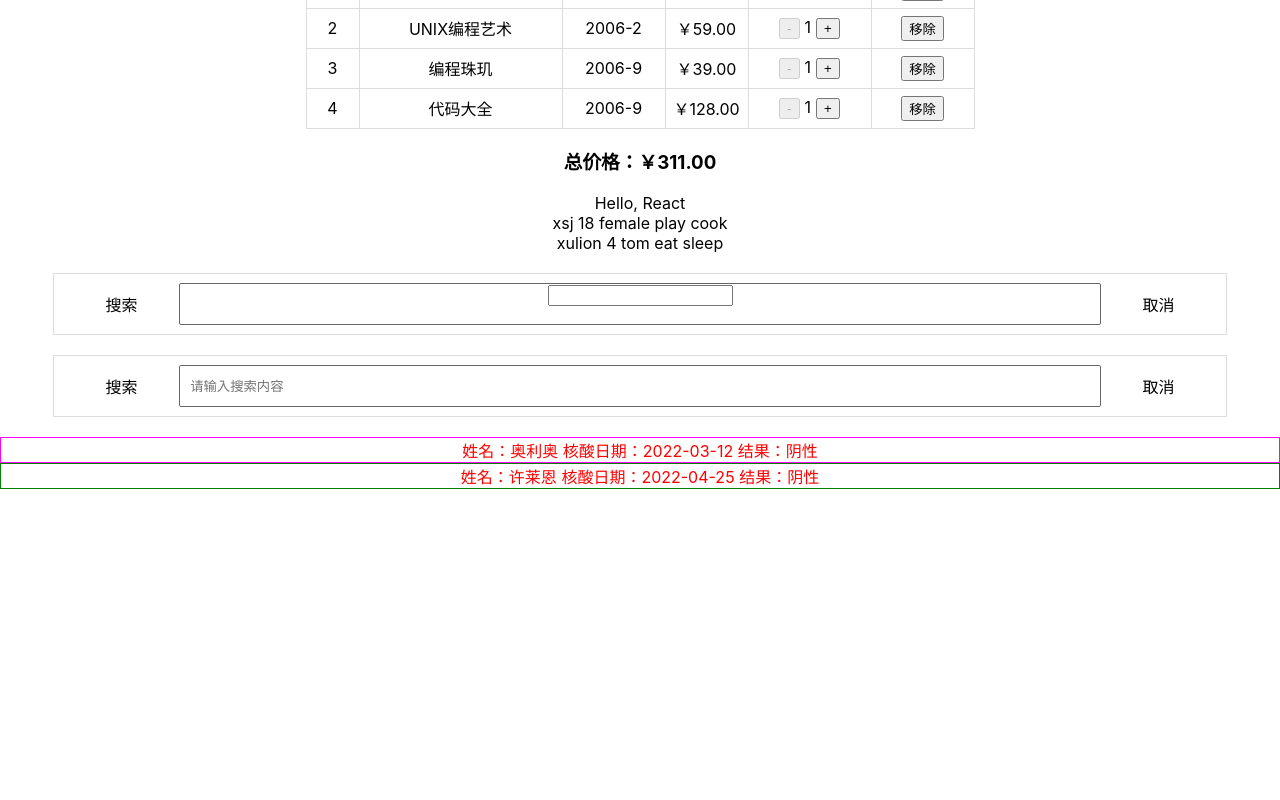
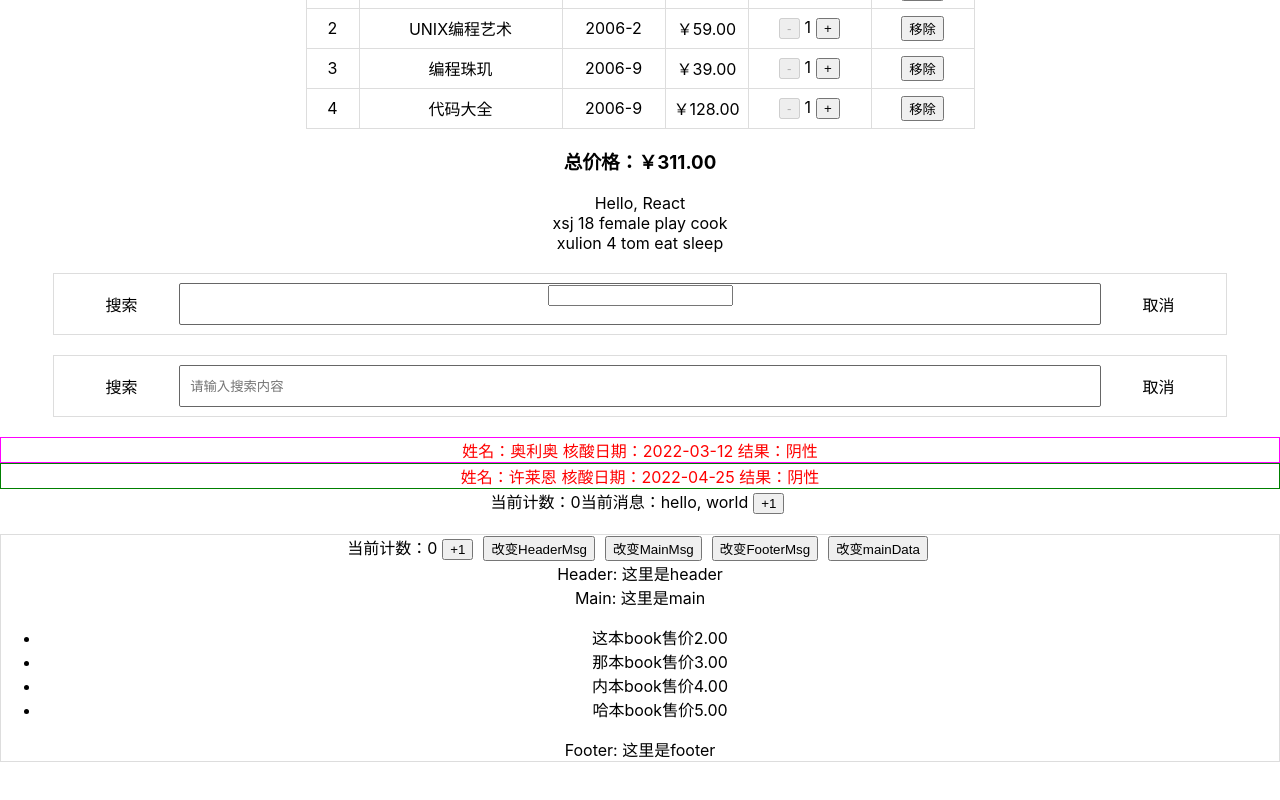
Before and after one commit to athena-xu/ReactStudyDemo, a React app: page / in a window 1280 px wide. Shown: the part 1612-2412 px from the top of the page. Before the commit the page ends 2141 px from the top, so only its background shows below. Built offline with nearby package versions, Linux system fonts and the light colour scheme.

Commit message:
2022/04/29

```diff
--- a/src/App.js
+++ b/src/App.js
@@ -12,6 +12,8 @@ import ComponentsStudy1 from './pages/componentsStudy1'
 import CompCommunication from './pages/compCommunication'
 import ReactSlot from './pages/reactSlot'
 import StepCompContext from './pages/stepCompContext'
+import SetStateExplain from './pages/setStateExplain'
+import RenderOptimize from './pages/renderOptimize'
 
 function App() {
   return (
@@ -31,6 +33,8 @@ function App() {
       <CompCommunication />
       <ReactSlot />
       <StepCompContext />
+      <SetStateExplain />
+      <RenderOptimize />
     </div>
   );
 }
--- a/src/pages/booksManagement.js
+++ b/src/pages/booksManagement.js
@@ -120,7 +120,7 @@ export default class BooksManage extends Component{
           <thead>
             <tr>
               {
-                this.state.columns.map(item => <th style={{width: item.width + 'px'}}>{item.title}</th>)
+                this.state.columns.map(item => <th key={item.title} style={{width: item.width + 'px'}}>{item.title}</th>)
               }
             </tr>
           </thead>
@@ -128,13 +128,13 @@ export default class BooksManage extends Component{
             {
               this.state.books.map((item,id) => {
                 return (
-                  <tr>
+                  <tr key={id}>
                     {
-                      this.state.columns.map(v => {
+                      this.state.columns.map((v,index) => {
                         if(v.key === 'index'){
-                          return <td>{id+1}</td>
+                          return <td key={item.name+id+index}>{id+1}</td>
                         }else {
-                          return <td>{
+                          return <td key={item.name+id+index}>{
                               (v.render && v.render(item,id)) || item[v.key]
                             }</td>
                         }
--- a/src/pages/compCommunication.js
+++ b/src/pages/compCommunication.js
@@ -41,7 +41,7 @@ class ClassCompChild extends Component{
         <span onClick={() => speak(sex)}>{name} </span>
         <span>{age} </span>
         <span>{sex} </span>
-        {hobby.map(item => <span>{item} </span>)}
+        {hobby.map(item => <span key={item}>{item} </span>)}
       </div>
     )
   }
--- a/src/pages/jsxTips.js
+++ b/src/pages/jsxTips.js
@@ -22,11 +22,11 @@ export default class JSXTips extends Component{
     }
   }
   getValue() {
-    console.log('111')
+    // console.log('111')
     return this.state.num + this.state.str
   }
   liClick(e, item, index) {
-    console.log(item,index)
+    // console.log(item,index)
   }
   render() {
     const {num, str, arr, arr2, kong, noDefine, flag, obj} = this.state;
@@ -44,13 +44,13 @@ export default class JSXTips extends Component{
         <ul>
           {
             this.state.arr.map((item, index) => {
-              return <li onClick={(e) => {this.liClick(e,item,index)}}>{item}</li>
+              return <li key={item} onClick={(e) => {this.liClick(e,item,index)}}>{item}</li>
             })
           }
         </ul>
       </div>
     )
-    console.log('1',dom)
+    // console.log('1',dom)
     return dom;
   }
 }
--- a/src/pages/refFn.js
+++ b/src/pages/refFn.js
@@ -7,8 +7,8 @@ export default class RefFn extends Component{
 
     }
     inpChange = (ele) => {
-        console.log('ele',ele)
-        console.log('ref',this.myRef)
+        // console.log('ele',ele)
+        // console.log('ref',this.myRef)
     }
     render() {
         return (
--- /dev/null
+++ b/src/pages/renderOptimize.js
@@ -0,0 +1,134 @@
+import React, { Component, PureComponent, memo } from 'react';
+import '../styles/index.css'
+
+/**
+ * render 性能优化
+ * shouldComponentUpdate(nextProps,nextState) 返回true或false
+ * PureComponent;
+ * PureComponent 和shouldComponetUpdate 不能同时存在
+ * PureComponent 浅比较 （shallowEqual）判断如果 props 没有变就不会重新渲染 ; 改变mainData 某一项的price值没有触发渲染
+ *
+ * memo 高阶组件，适用于函数式组件
+ *
+ */
+
+
+export default class RenderOptimize extends PureComponent {
+  constructor() {
+    super();
+    this.state = {
+      count: 0,
+      headerMsg: '这里是header',
+      mainMsg: '这里是main',
+      footerMsg: '这里是footer',
+      mainData: [{
+        id: 1,
+        title: '这本book',
+        price: '2.00'
+      },{
+        id: 2,
+        title: '那本book',
+        price: '3.00'
+      },{
+        id: 3,
+        title: '内本book',
+        price: '4.00'
+      },{
+        id: 4,
+        title: '哈本book',
+        price: '5.00'
+      },
+    ]
+    }
+  }
+  // shouldComponentUpdate(nextProps, nextState) {
+    // 改变count 才会渲染，改变msg不会渲染
+  //   if(this.state.count !== nextState.count)
+  //   return true
+
+  //   return false
+  // }
+  render() {
+    console.log('father render')
+    const {count, headerMsg, mainMsg, footerMsg, mainData} = this.state
+    return (
+      <div className="borderSty">
+        <span>当前计数：{count}</span>
+        <button onClick={() => {this.increment()}}>+1</button>
+        <button onClick={() => {this.changeMsg('headerMsg')}}>改变HeaderMsg</button>
+        <button onClick={() => {this.changeMsg('mainMsg')}}>改变MainMsg</button>
+        <button onClick={() => {this.changeMsg('footerMsg')}}>改变FooterMsg</button>
+        <button onClick={() => {this.changeData()}}>改变mainData</button>
+        <Header msg={headerMsg}/>
+        <Main msg={mainMsg} mainData={mainData}/>
+        <Footer msg={footerMsg}/>
+      </div>
+    );
+  }
+  increment() {
+    // 点击更新count 会触发重新渲染，header、main、footer 都重新渲染了, 但是msg 并没有变
+    this.setState((preState, props) => {
+      return {
+        count: preState.count + 1
+      }
+    })
+  }
+  changeMsg(type) {
+    this.setState((preState,props) => {
+      return {
+        [type]: '改变后的msg'
+      }
+    })
+  }
+  changeData() {
+    const mainDataCopy = this.state.mainData;
+    mainDataCopy[1].price = '10.00'
+    this.setState((preS,props) => {
+      return {
+        mainData: mainDataCopy
+      }
+    })
+  }
+}
+class Header extends Component{
+  render() {
+    console.log('Header render')
+    return (
+      <div>Header: {this.props.msg}</div>
+    )
+  }
+  // shouldComponentUpdate(nextProps,nextState) {
+  //   if(this.props.msg !== nextProps.msg)
+  //   return true
+  //   return false
+  // }
+}
+class Main extends PureComponent{
+  // PureComponent 浅比较 （shallowEqual）判断如果 props 没有变就不会重新渲染 ; 改变mainData 某一项的price值没有触发渲染
+  render() {
+    console.log('Main render')
+    return (
+
+      <div>Main: {this.props.msg}
+        <ul>
+          {
+            this.props.mainData.map(v => {
+              return <li key={v.id}>{v.title+"售价"+v.price}</li>
+            })
+          }
+        </ul>
+      </div>
+
+    )
+  }
+}
+
+const Footer = memo(function (props) {
+  console.log('Footer render')
+
+  return (
+    <div>
+      <div>Footer: {props.msg}</div>
+    </div>
+  );
+})
--- /dev/null
+++ b/src/pages/setStateExplain.js
@@ -0,0 +1,105 @@
+import React, { Component } from 'react';
+
+// setState 可以传对象或函数
+// setState 原理：Object.assign({}, preState, partialState) 拷贝
+// 异步的时候，批量操作修改 合并了Object.assign({}, preState, partialState1, partialState2, partialState3)，
+// 最后一个包含 这个key 的对象值会覆盖前面的
+
+
+export default class SetStateExplain extends Component {
+  constructor() {
+    super();
+    this.state = {
+      count: 0,
+      msg: 'hello, world'
+    }
+  }
+  render() {
+    return (
+      <div>
+        <span>当前计数：{this.state.count}</span>
+        <span>当前消息：{this.state.msg}</span>
+        <button className="btnClick" onClick={e => {this.increment()}}>+1</button>
+      </div>
+    );
+  }
+  increment() {
+    // this.setState({
+    //   count: this.state.count + 1
+    // })
+    // this.setState({
+    //   count: this.state.count + 1
+    // })
+    // this.setState({
+    //   count: this.state.count + 1
+    // })
+
+    // this.setState(() => {
+    //   return {
+    //     count: this.state.count + 1
+    //   }
+    // })
+    // this.setState(() => {
+    //   return {
+    //     count: this.state.count + 1
+    //   }
+    // })
+    // this.setState(() => {
+    //   return {
+    //     count: this.state.count + 1
+    //   }
+    // })
+    // 多个 setState 返回仍是1，异步执行，因为 button 的 onClick 为 React 的合成事件；
+
+
+    // 传入函数修改，使用preState ，就可进行累加
+    // this.setState((prevState, props) => {
+    //   return {
+    //     count: prevState.count + 1
+    //   }
+    // })
+    // this.setState((prevState, props) => {
+    //   return {
+    //     count: prevState.count + 1
+    //   }
+    // })
+    // this.setState((prevState, props) => {
+    //   return {
+    //     count: prevState.count + 1
+    //   }
+    // }) // 返回3
+
+
+
+    // setTimeout(() => {
+    //   this.setState({
+    //     count: this.state.count + 1
+    //   })
+    //   this.setState({
+    //     count: this.state.count + 1
+    //   })
+    //   this.setState({
+    //     count: this.state.count + 1
+    //   })
+    // }) // 放到setTimeout 中 返回的就是 3， 变成了同步执行
+
+    // console.log('increment', this.state.count)
+  }
+  componentDidMount() {
+    // console.log('componentDidMount', this.state.count)
+
+    // 原生DOM 事件中 setState 也是同步的
+    // document.getElementsByClassName('btnClick')[0].addEventListener('click', e => {
+    //   this.setState({
+    //     count: this.state.count + 1
+    //   })
+    //   this.setState({
+    //     count: this.state.count + 1
+    //   })
+    //   this.setState({
+    //     count: this.state.count + 1
+    //   })
+    //   console.log('原生DOM 事件', this.state.count)
+    // })
+  }
+}
--- a/src/pages/zhihuComponent.js
+++ b/src/pages/zhihuComponent.js
@@ -80,10 +80,10 @@ export default class ZhihuComp extends Component{
       choosedList: this.state.listData.filter( v => !!v.choosed)
     }, () => {
       // 可在setState 的回调函数中获取当前值
-      console.log('回调中打印',this.state.choosedList)
+      // console.log('回调中打印',this.state.choosedList)
     })
     // setState 异步操作
-    console.log('打印',this.state.choosedList)
+    // console.log('打印',this.state.choosedList)
   }
   render() {
     return (
```
